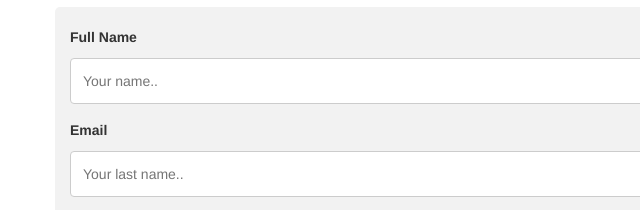
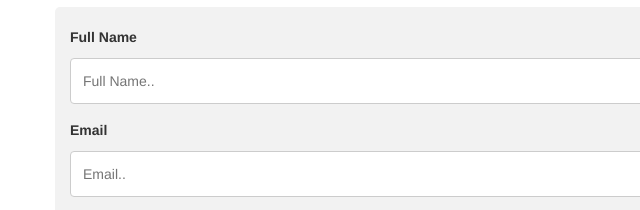
Before and after one commit to maria341/Updated-Portfolio, a plain HTML site: page index.html in a window 1280 px wide. Shown: the part 2475-2685 px from the top of the page, 0-640 px from the left. Drawn offline with nearby package versions, Linux system fonts and the light colour scheme.

Commit message:
index.html

```diff
--- a/index.html
+++ b/index.html
@@ -122,13 +122,13 @@
     <div class="container">
         <form action="/action_page.php">
           <label for="fname">Full Name</label>
-          <input type="text" id="fname" type="fullname" placeholder="Your name..">
+          <input type="text" id="fname" placeholder="Full Name..">
 
           <label for="email">Email</label>
-          <input type="text" id="email" type="email" placeholder="Your last name..">
+          <input type="text" id="email" placeholder="Email..">
 
          <label for="subject">Message</label>
-          <textarea id="subject" name="message" placeholder="Write something.." style="height:200px"></textarea>
+          <textarea id="subject" type="message" placeholder="Write something.." style="height:200px"></textarea>
 
           <input type="submit" value="Submit">
         </form>
```
